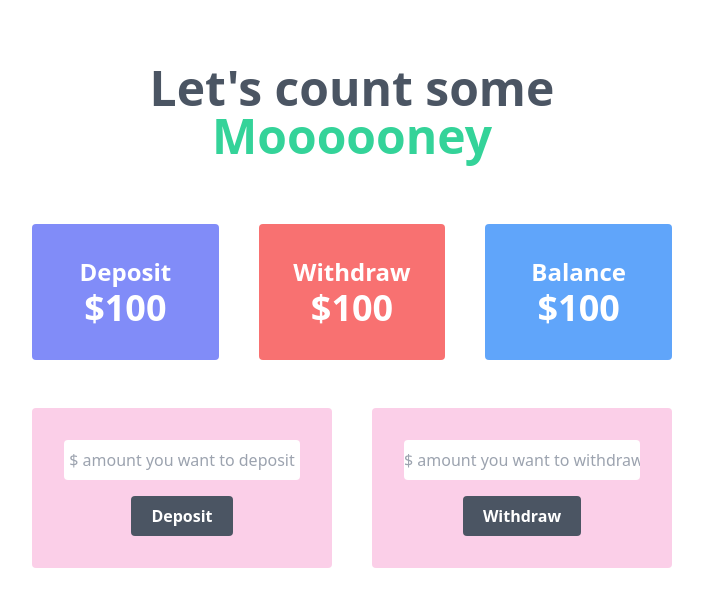
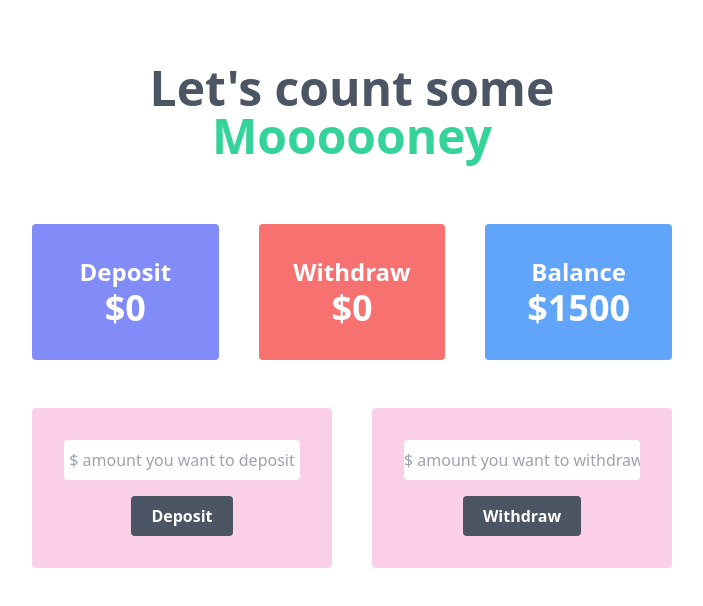
Before and after one commit to Abid-Hasan/ph-baap-er-bank, a plain HTML site: page account.html in a window 1280 px wide. Shown: the whole page, without its empty margins (288-991 px from the left). Drawn offline with nearby package versions, Linux system fonts and the light colour scheme.

Commit message:
little fix

```diff
--- a/account.html
+++ b/account.html
@@ -19,15 +19,15 @@
         <section class="grid grid-cols-3 gap-10 mt-16">
             <div class="bg-indigo-400 text-white p-8 rounded">
                 <h3 class="text-2xl font-semibold">Deposit</h3>
-                <h3 class="text-4xl font-bold">$<span id="deposit-display">100</span></h3>
+                <h3 class="text-4xl font-bold">$<span id="deposit-display">0</span></h3>
             </div>
             <div class="bg-red-400 text-white p-8 rounded">
                 <h3 class="text-2xl font-semibold">Withdraw</h3>
-                <h3 class="text-4xl font-bold">$<span id="withdraw-display">100</span></h3>
+                <h3 class="text-4xl font-bold">$<span id="withdraw-display">0</span></h3>
             </div>
             <div class="bg-blue-400 text-white p-8 rounded">
                 <h3 class="text-2xl font-semibold">Balance</h3>
-                <h3 class="text-4xl font-bold">$<span id="balance-display">100</span></h3>
+                <h3 class="text-4xl font-bold">$<span id="balance-display">1500</span></h3>
             </div>
         </section>
         <!-- deposit-withdraw section -->
--- a/scripts/script.js
+++ b/scripts/script.js
@@ -1,8 +1,8 @@
 document.getElementById('submit-button').addEventListener('click', function () {
-    tryLogin();
+    performLogin();
 });
 
-function tryLogin() {
+function performLogin() {
     const emailField = document.getElementById('email');
     const passwordField = document.getElementById('password');
 
```
